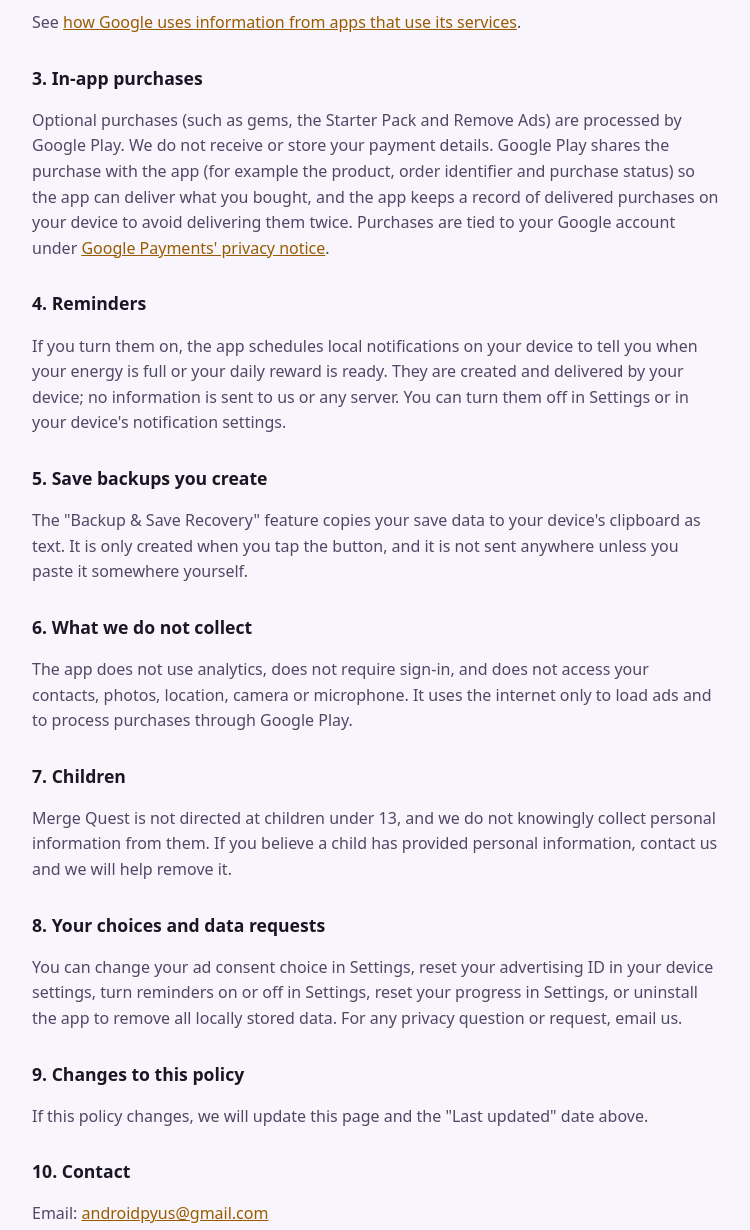
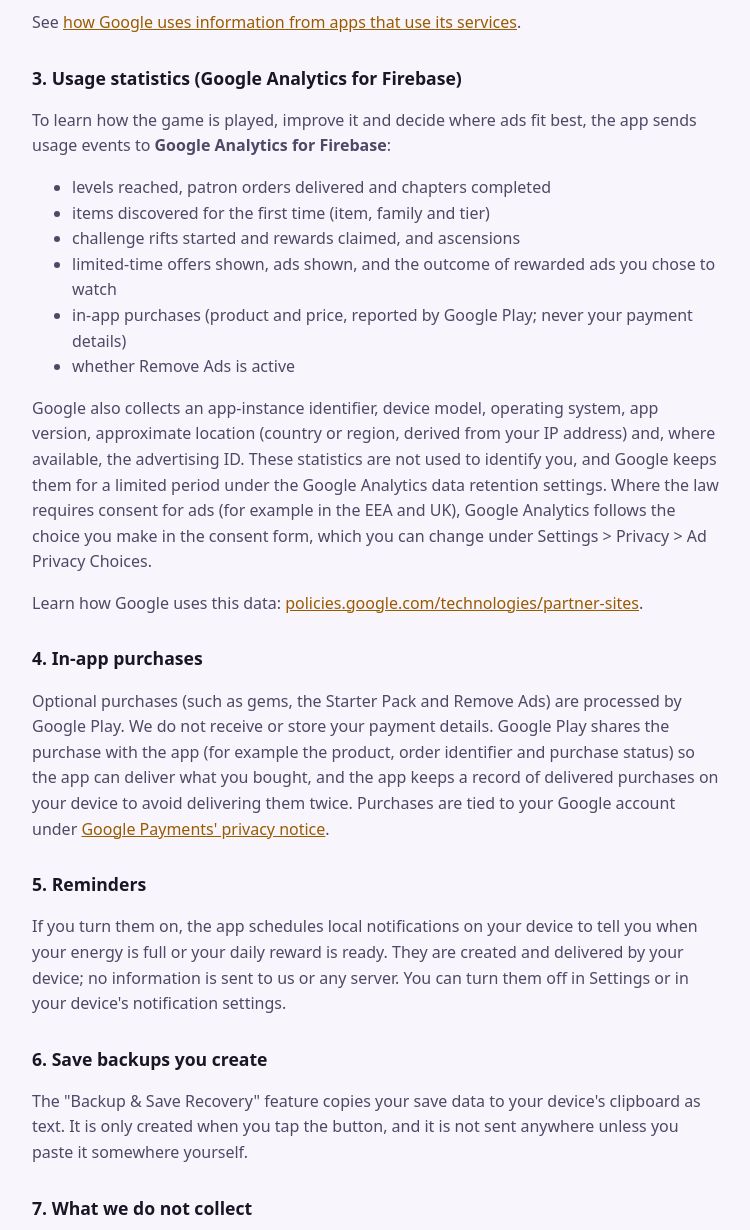
Before and after one commit to Pyush/mergequest-site, a plain HTML site: page privacy.html in a window 1280 px wide. Shown: the part 820-2050 px from the top of the page, without its empty margins (264-1014 px from the left). Drawn offline with Linux system fonts and the light colour scheme.

Commit message:
Cover Google Analytics for Firebase usage statistics
Co-Authored-By: Claude Opus 5.5 <noreply@anthropic.com>

```diff
--- a/privacy.html
+++ b/privacy.html
@@ -4,7 +4,7 @@
 <body><main>
 <nav><a href="index.html">Merge Quest</a><a href="terms.html">Terms of Service</a></nav>
 <h1>Privacy Policy</h1>
-<p class="updated">Last updated: 16 November 2026</p>
+<p class="updated">Last updated: 23 November 2026</p>
 
 <p>This policy explains what information the Merge Quest mobile game ("the app") handles and why. Merge Quest is a single-player puzzle game. You do not need an account, and we do not ask for your name, email address or other personal details to play.</p>
 
@@ -16,27 +16,40 @@
 <p>The app shows ads served by Google AdMob. AdMob may collect your device's advertising ID, IP address and information about how you interact with ads, to show and measure ads. Where the law requires it (for example in the EEA, UK and some US states), the app asks for your consent before ads are personalized, and you can change your choice at any time under Settings &gt; Privacy &gt; Ad Privacy Choices. You can also reset or delete your advertising ID in your device settings. Rewarded video ads are always optional. If you buy Remove Ads, banner and interstitial ads stop; rewarded videos remain available if you choose to watch them.</p>
 <p>See <a href="https://policies.google.com/technologies/ads">how Google uses information from apps that use its services</a>.</p>
 
-<h2>3. In-app purchases</h2>
+<h2>3. Usage statistics (Google Analytics for Firebase)</h2>
+<p>To learn how the game is played, improve it and decide where ads fit best, the app sends usage events to <strong>Google Analytics for Firebase</strong>:</p>
+<ul>
+<li>levels reached, patron orders delivered and chapters completed</li>
+<li>items discovered for the first time (item, family and tier)</li>
+<li>challenge rifts started and rewards claimed, and ascensions</li>
+<li>limited-time offers shown, ads shown, and the outcome of rewarded ads you chose to watch</li>
+<li>in-app purchases (product and price, reported by Google Play; never your payment details)</li>
+<li>whether Remove Ads is active</li>
+</ul>
+<p>Google also collects an app-instance identifier, device model, operating system, app version, approximate location (country or region, derived from your IP address) and, where available, the advertising ID. These statistics are not used to identify you, and Google keeps them for a limited period under the Google Analytics data retention settings. Where the law requires consent for ads (for example in the EEA and UK), Google Analytics follows the choice you make in the consent form, which you can change under Settings &gt; Privacy &gt; Ad Privacy Choices.</p>
+<p>Learn how Google uses this data: <a href="https://policies.google.com/technologies/partner-sites">policies.google.com/technologies/partner-sites</a>.</p>
+
+<h2>4. In-app purchases</h2>
 <p>Optional purchases (such as gems, the Starter Pack and Remove Ads) are processed by Google Play. We do not receive or store your payment details. Google Play shares the purchase with the app (for example the product, order identifier and purchase status) so the app can deliver what you bought, and the app keeps a record of delivered purchases on your device to avoid delivering them twice. Purchases are tied to your Google account under <a href="https://payments.google.com/payments/apis-secure/u/0/get_legal_document?ldo=0&amp;ldt=privacynotice">Google Payments' privacy notice</a>.</p>
 
-<h2>4. Reminders</h2>
+<h2>5. Reminders</h2>
 <p>If you turn them on, the app schedules local notifications on your device to tell you when your energy is full or your daily reward is ready. They are created and delivered by your device; no information is sent to us or any server. You can turn them off in Settings or in your device's notification settings.</p>
 
-<h2>5. Save backups you create</h2>
+<h2>6. Save backups you create</h2>
 <p>The "Backup &amp; Save Recovery" feature copies your save data to your device's clipboard as text. It is only created when you tap the button, and it is not sent anywhere unless you paste it somewhere yourself.</p>
 
-<h2>6. What we do not collect</h2>
-<p>The app does not use analytics, does not require sign-in, and does not access your contacts, photos, location, camera or microphone. It uses the internet only to load ads and to process purchases through Google Play.</p>
+<h2>7. What we do not collect</h2>
+<p>The app does not require sign-in and does not access your contacts, photos, precise location, camera or microphone. It uses the internet only to load ads, to process purchases through Google Play and to send the usage statistics described in section 3.</p>
 
-<h2>7. Children</h2>
+<h2>8. Children</h2>
 <p>Merge Quest is not directed at children under 13, and we do not knowingly collect personal information from them. If you believe a child has provided personal information, contact us and we will help remove it.</p>
 
-<h2>8. Your choices and data requests</h2>
+<h2>9. Your choices and data requests</h2>
 <p>You can change your ad consent choice in Settings, reset your advertising ID in your device settings, turn reminders on or off in Settings, reset your progress in Settings, or uninstall the app to remove all locally stored data. For any privacy question or request, email us.</p>
 
-<h2>9. Changes to this policy</h2>
+<h2>10. Changes to this policy</h2>
 <p>If this policy changes, we will update this page and the "Last updated" date above.</p>
 
-<h2>10. Contact</h2>
+<h2>11. Contact</h2>
 <p>Email: <a href="mailto:androidpyus@gmail.com">androidpyus@gmail.com</a></p>
 </main></body></html>
```
